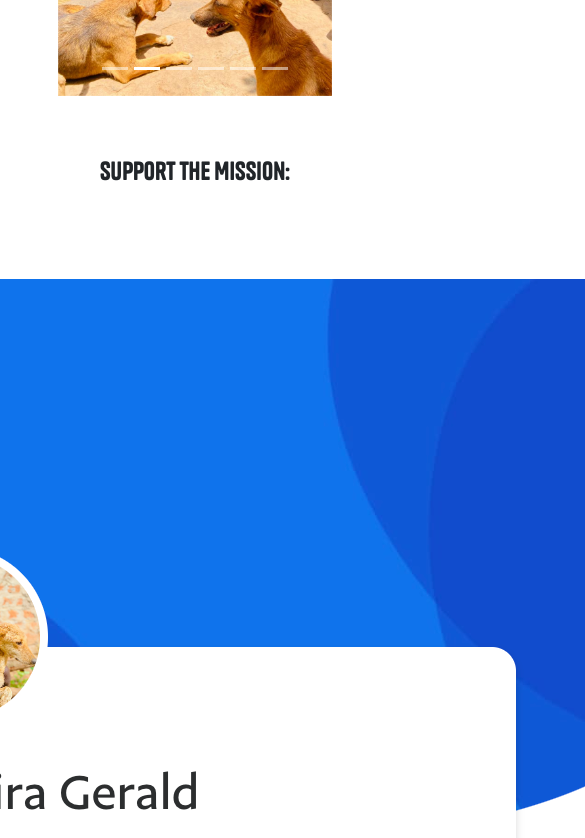
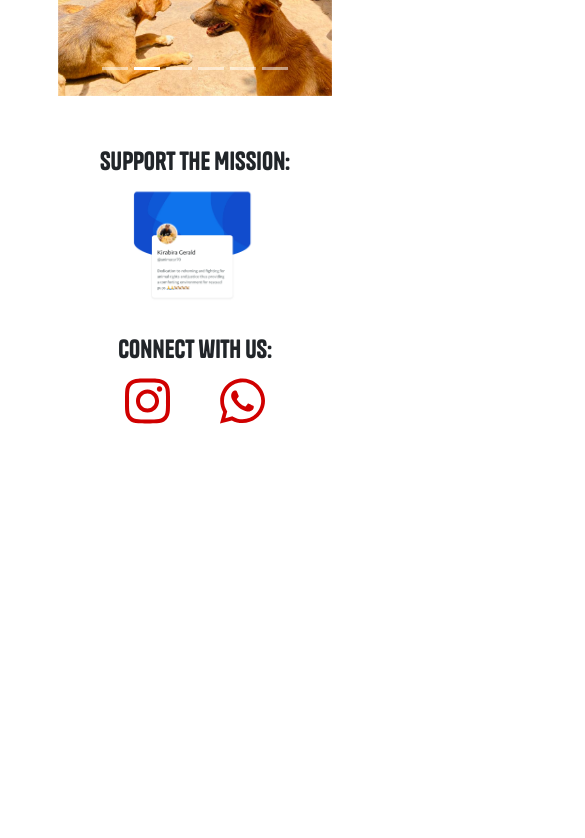
Before and after one commit to Holm-Slice/KassandaDogRescue, a React (Create React App) app: page / in a window 390 px wide. Shown: the part 1840-2678 px from the top of the page, 585 px wide, since content can reach past the window. After the commit the page ends 2296 px from the top, so only its background shows below. Built offline with nearby package versions, Linux system fonts and the light colour scheme.

Commit message:
paypal comp mobile optimization

```diff
--- a/src/Components/PayPalEmbed.css
+++ b/src/Components/PayPalEmbed.css
@@ -1,23 +1,35 @@
-/* src/components/PayPalEmbed.css */
+/* src/Components/PayPalEmbed.css */
+
 .paypal-embed {
-  display: flex;
-  flex-direction: column;
-  align-items: center;
-  justify-content: center;
-  margin: 20px 0;
+  text-align: center;
+  padding: 20px;
 }
 
-.paypal-embed h2 {
-  margin-bottom: 20px;
+.paypal-image-container {
+  cursor: pointer;
+  display: inline-block;
 }
 
-.paypal-embed form {
-  display: flex;
-  flex-direction: column;
-  align-items: center;
+.paypal-image {
+  width: 200px; /* Adjust the size as needed */
+  height: auto;
+  transition: transform 0.2s; /* Add a transition for hover effect */
 }
 
-.paypal-embed input[type="image"] {
-  width: 200px; /* Adjust the width as needed */
-  height: auto;
+.paypal-image:hover {
+  transform: scale(1.05); /* Slightly enlarge the image on hover */
 }
+
+@media (max-width: 768px) {
+  .paypal-embed {
+    padding: 10px;
+  }
+
+  .paypal-image {
+    width: 150px; /* Adjust the size for mobile */
+  }
+
+  h2 {
+    font-size: 1.5em; /* Adjust the font size for mobile */
+  }
+}
```
